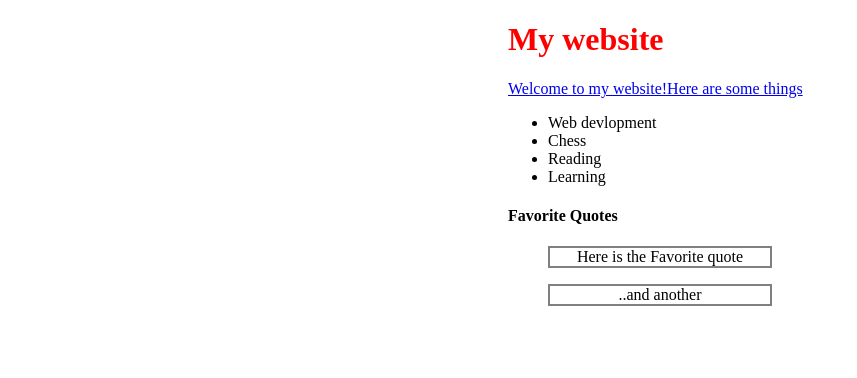
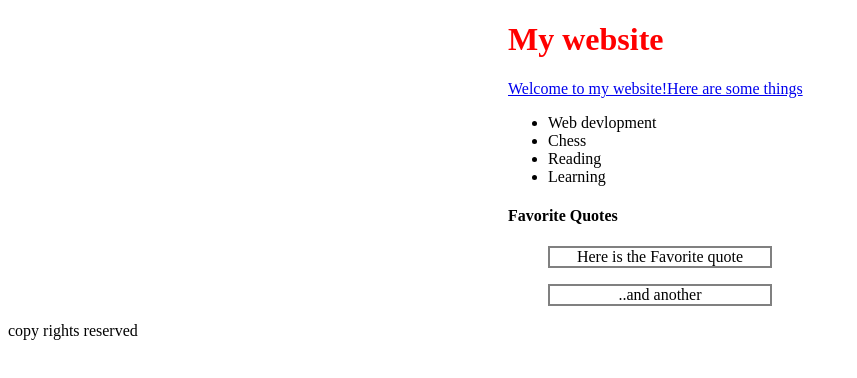
Before and after one commit to krish588/html_demo, a plain HTML site: page index.html in a window 1280 px wide. Shown: the whole page, without its empty margins (0-857 px from the left). Drawn offline with Linux system fonts and the light colour scheme.

Commit message:
version3

```diff
--- a/index.html
+++ b/index.html
@@ -29,4 +29,8 @@
 
 </body>
 
+<footer>
+  <p>copy rights reserved</p>
+</footer>
+
 </html>
```
